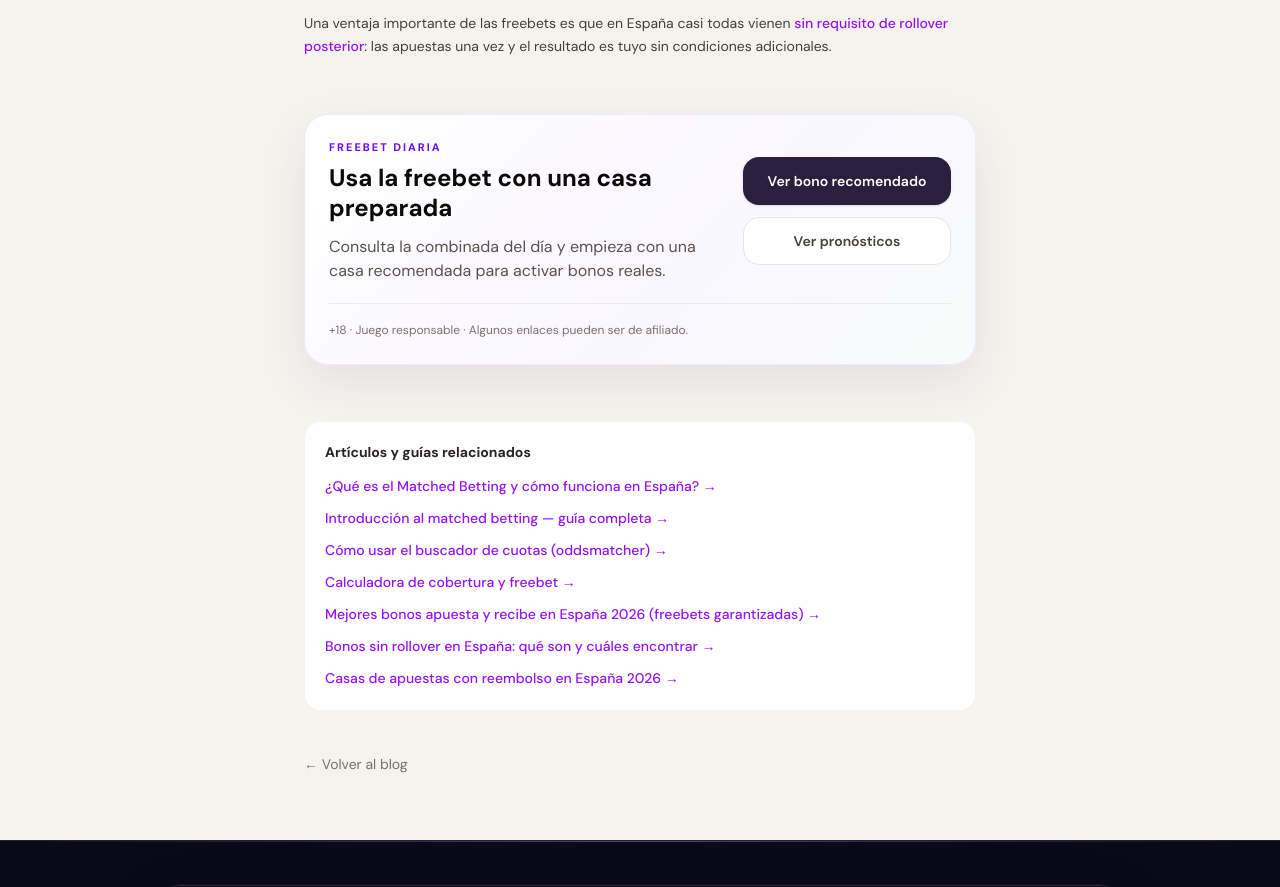
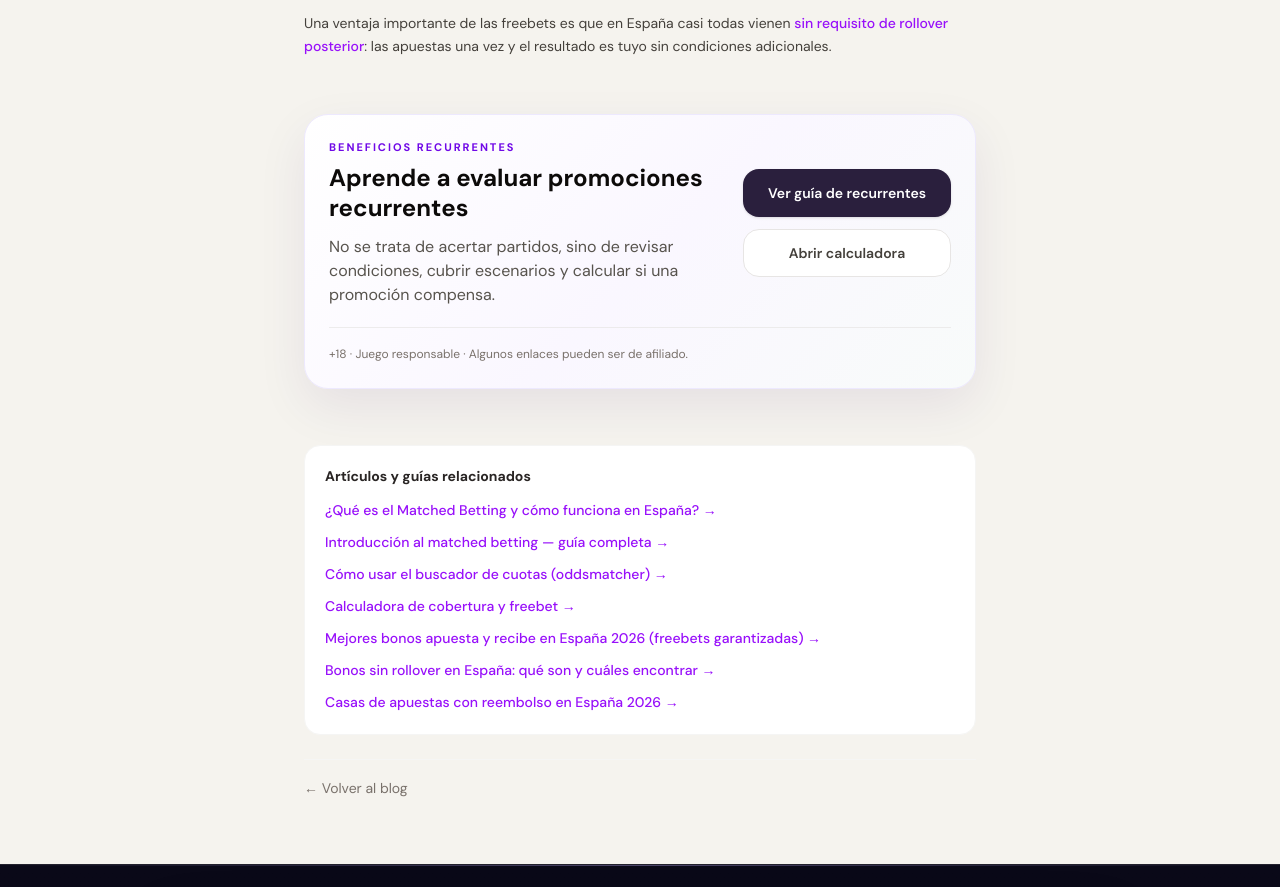
Before and after one commit to eloylt13/matched-betting-app, a Next.js app: page /blog/que-es-una-freebet in a window 1280 px wide. Shown: the part 3440-4327 px from the top of the page. Built offline with nearby package versions, Linux system fonts and the light colour scheme; no server answers; a web font is replaced by a local one.

Commit message:
Reconvierte CTA de freebet diaria a recurrentes

```diff
--- a/app/blog/que-es-una-freebet/page.tsx
+++ b/app/blog/que-es-una-freebet/page.tsx
@@ -323,7 +323,7 @@ export default function QueEsUnaFreebetPage() {
 
       </div>
 
-      <BlogCta variant="freebet" />
+      <BlogCta variant="recurrentes" />
 
       {/* ── Artículos relacionados ── */}
       <aside className="bg-white rounded-2xl border border-stone-100 p-5">
--- a/components/blog/BlogCta.tsx
+++ b/components/blog/BlogCta.tsx
@@ -1,6 +1,6 @@
 import Link from 'next/link'
 
-type BlogCtaVariant = 'world-cup' | 'first-bonus' | 'bonuses' | 'freebet'
+type BlogCtaVariant = 'world-cup' | 'first-bonus' | 'bonuses' | 'recurrentes'
 
 type BlogCtaProps = {
   variant: BlogCtaVariant
@@ -45,14 +45,14 @@ const ctaContent: Record<BlogCtaVariant, BlogCtaContent> = {
     secondaryLabel: 'Ver casas',
     secondaryHref: '/casas',
   },
-  freebet: {
-    eyebrow: 'Freebet diaria',
-    title: 'Usa la freebet con una casa preparada',
-    text: 'Consulta la combinada del día y empieza con una casa recomendada para activar bonos reales.',
-    primaryLabel: 'Ver bono recomendado',
-    primaryHref: '/casas/versus',
-    secondaryLabel: 'Ver pronósticos',
-    secondaryHref: '/pronosticos',
+  recurrentes: {
+    eyebrow: 'Beneficios recurrentes',
+    title: 'Aprende a evaluar promociones recurrentes',
+    text: 'No se trata de acertar partidos, sino de revisar condiciones, cubrir escenarios y calcular si una promoción compensa.',
+    primaryLabel: 'Ver guía de recurrentes',
+    primaryHref: '/blog/que-son-los-bonos-recurrentes',
+    secondaryLabel: 'Abrir calculadora',
+    secondaryHref: '/calculadora',
   },
 }
 
```
